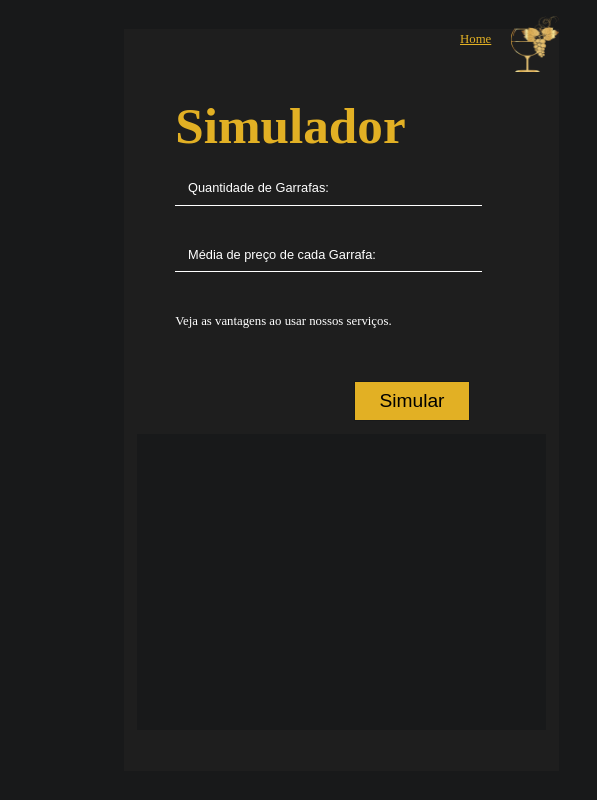
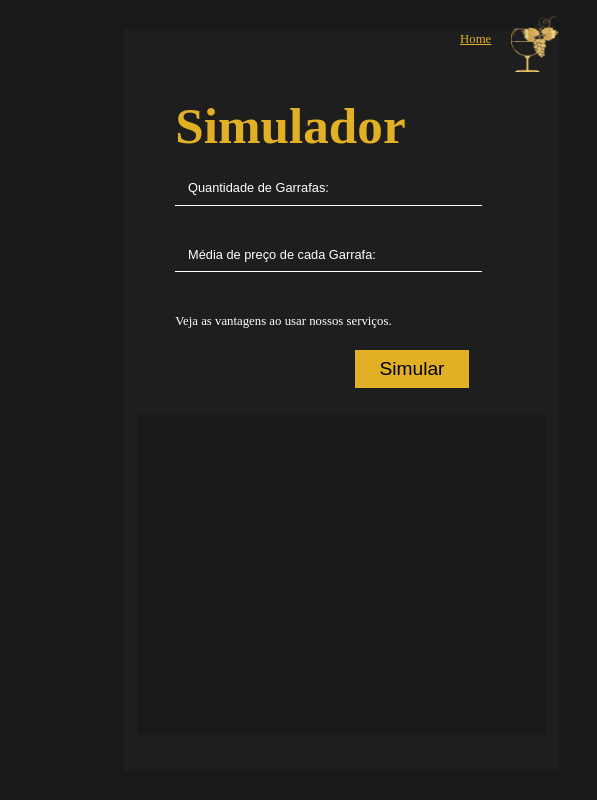
Before and after one commit to GodWines/GodWine, a plain HTML site: page site/public/simulador.html in a window 1280 px wide. Shown: the full height of the page, 644-1241 px from the left. Drawn offline with Linux system fonts and the light colour scheme.

Commit message:
Arrumei o simulador

```diff
--- a/site/public/css/simulador.css
+++ b/site/public/css/simulador.css
@@ -146,15 +146,15 @@
 .botao_simular {
     display: flex;
     justify-content: right;
-    margin-top: 4vw;
-    margin-bottom: 1vw;
+    margin-top: 1.5vw;
+    margin-bottom: 2vw;
 }
 
 .class_resultado {
     background-color: #18191A;
     font-size: 1.1vw;
     width: 32vw;
-    height: 37vh;
+    height: 40vh;
     margin-left: -3vw;
     color: #FFFFFF;
 
```
